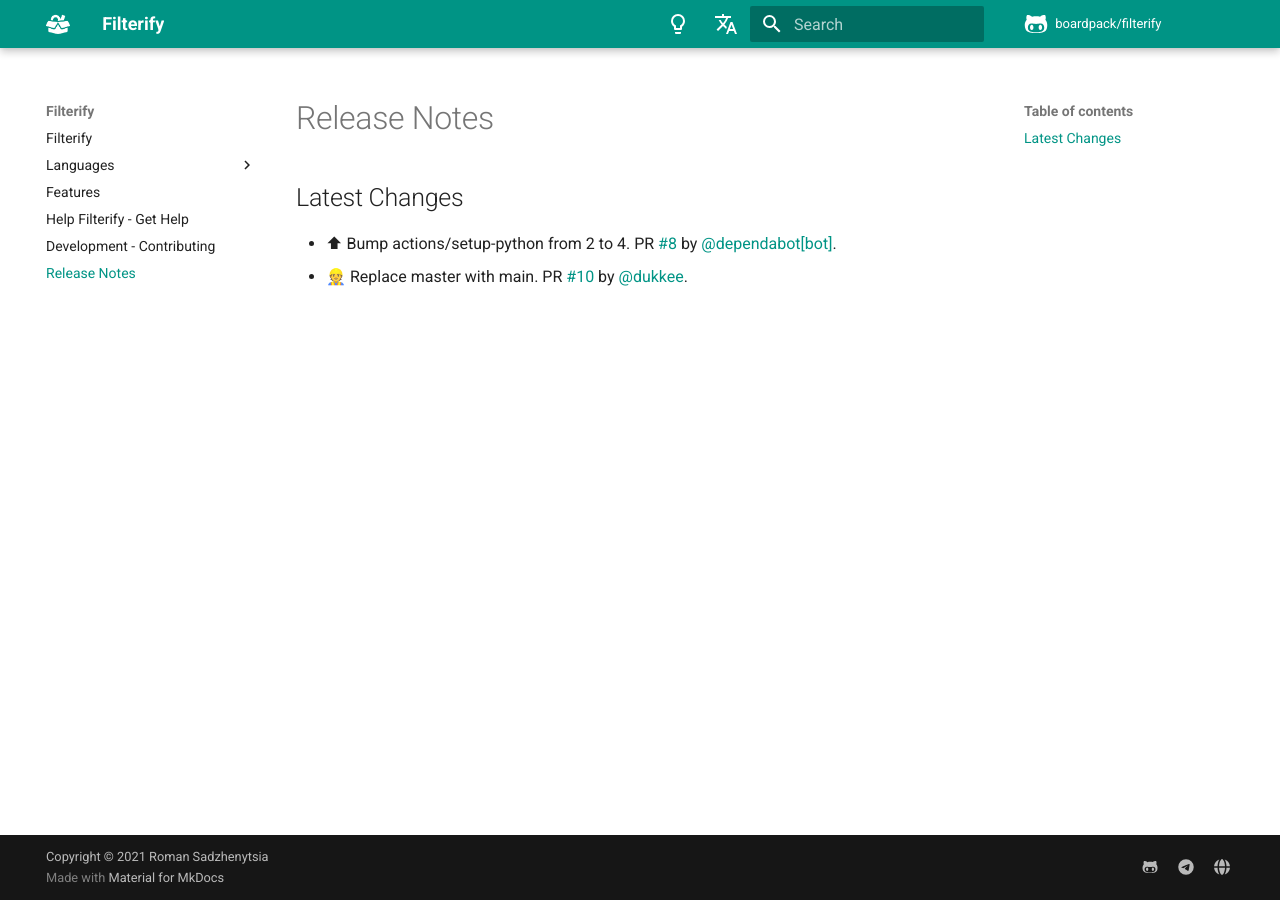
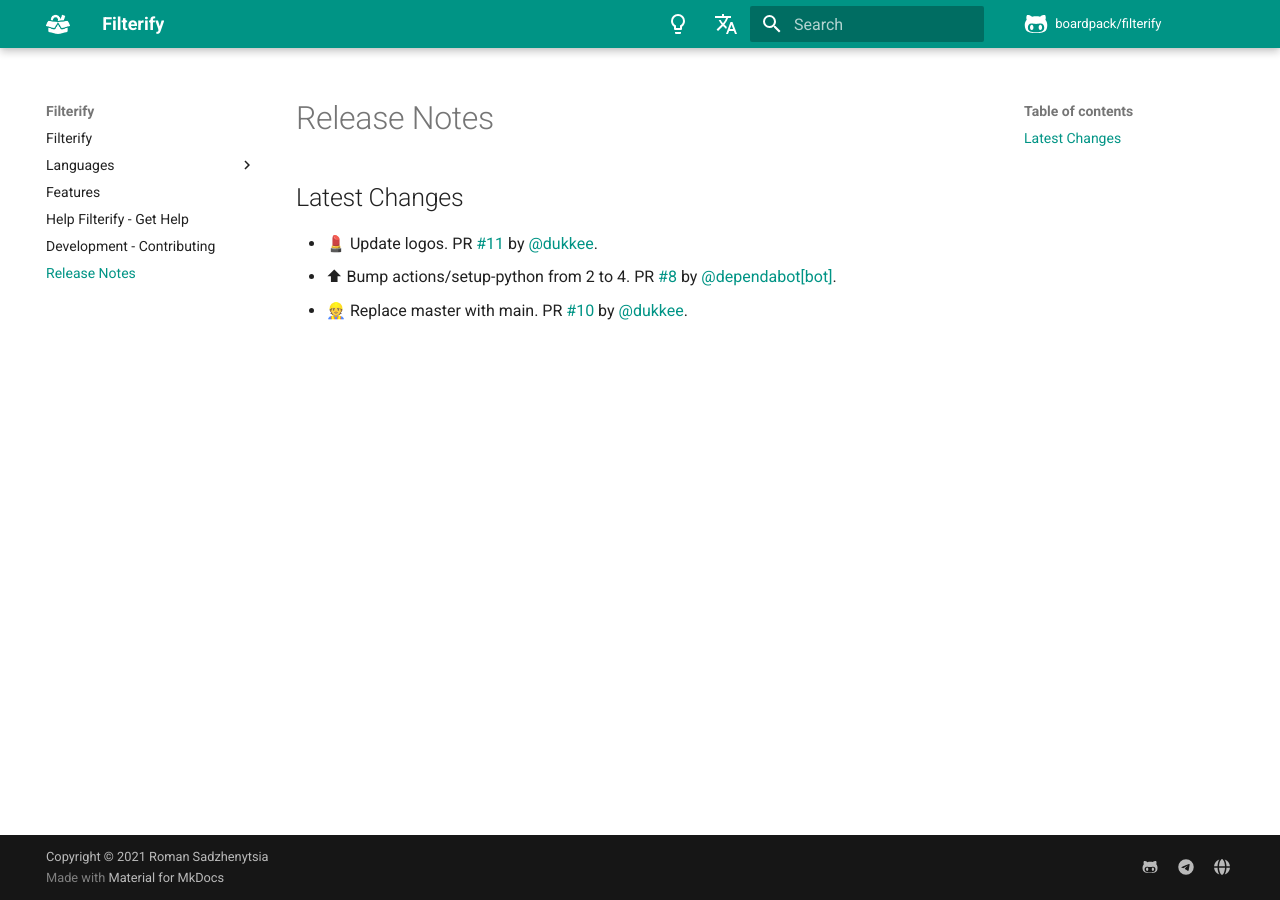
Before and after one commit to boardpack/filterify, an MkDocs documentation site: the page built from docs/en/docs/release-notes.md, in a window 1280 px wide. Built offline with MkDocs 1.6.1 and Material for MkDocs 9.7.7, drawn with Linux system fonts in a browser that asks for light colours; comment, search, counter and statistics services are not loaded.

Commit message:
📝 Update release notes

```diff
--- a/docs/en/docs/release-notes.md
+++ b/docs/en/docs/release-notes.md
@@ -2,5 +2,6 @@
 
 ## Latest Changes
 
+* 💄 Update logos. PR [#11](https://github.com/boardpack/filterify/pull/11) by [@dukkee](https://github.com/dukkee).
 * ⬆ Bump actions/setup-python from 2 to 4. PR [#8](https://github.com/boardpack/filterify/pull/8) by [@dependabot[bot]](https://github.com/apps/dependabot).
 * 👷 Replace master with main. PR [#10](https://github.com/boardpack/filterify/pull/10) by [@dukkee](https://github.com/dukkee).
```
